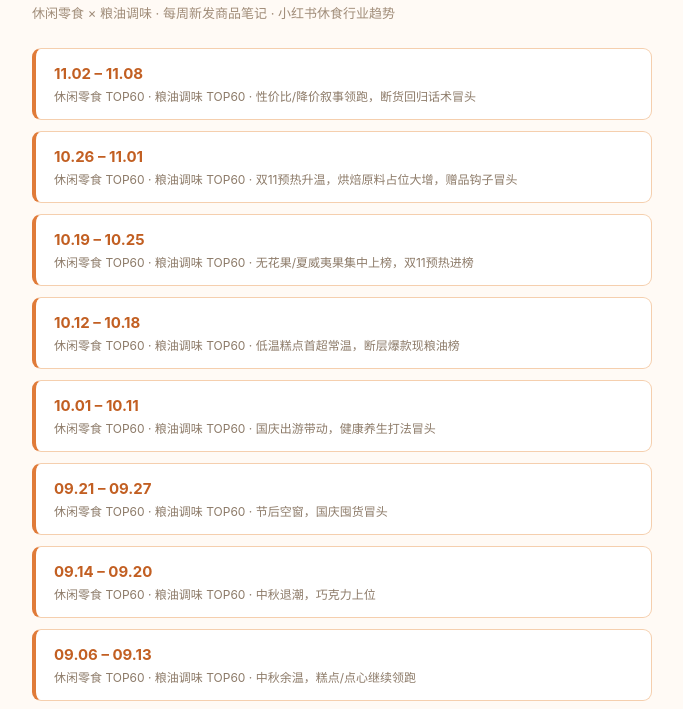
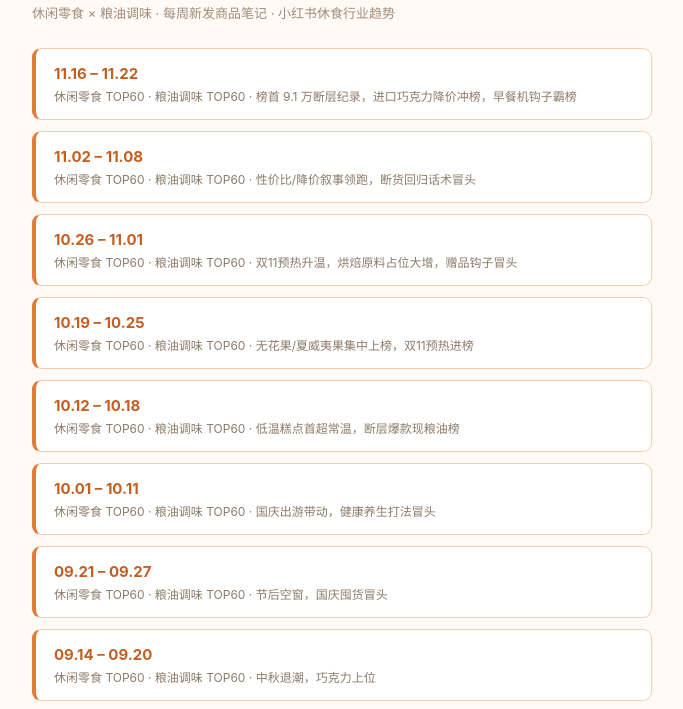
Before and after one commit to zrcmomoda/xiushi-hot-notes, a plain HTML site: page index.html in a window 1280 px wide. Shown: the part 75-784 px from the top of the page, without its empty margins (298-981 px from the left). Drawn offline with Linux system fonts and the light colour scheme.

Commit message:
update index: add 11.16-11.22 week

```diff
--- a/index.html
+++ b/index.html
@@ -14,6 +14,9 @@ a.item:hover{box-shadow:0 3px 12px rgba(224,123,57,.16);transform:translateY(-1p
 </style></head><body><div class="wrap">
 <h1>&#127808; 休食爆款笔记周榜</h1>
 <div class="sub">休闲零食 &times; 粮油调味 &middot; 每周新发商品笔记 &middot; 小红书休食行业趋势</div>
+<a class="item" href="external_20261122.html">
+<div class="wk">11.16 &ndash; 11.22</div>
+<div class="ds">休闲零食 TOP60 &middot; 粮油调味 TOP60 &middot; 榜首 9.1 万断层纪录，进口巧克力降价冲榜，早餐机钩子霸榜</div></a>
 <a class="item" href="external_20261108.html">
 <div class="wk">11.02 &ndash; 11.08</div>
 <div class="ds">休闲零食 TOP60 &middot; 粮油调味 TOP60 &middot; 性价比/降价叙事领跑，断货回归话术冒头</div></a>
```
